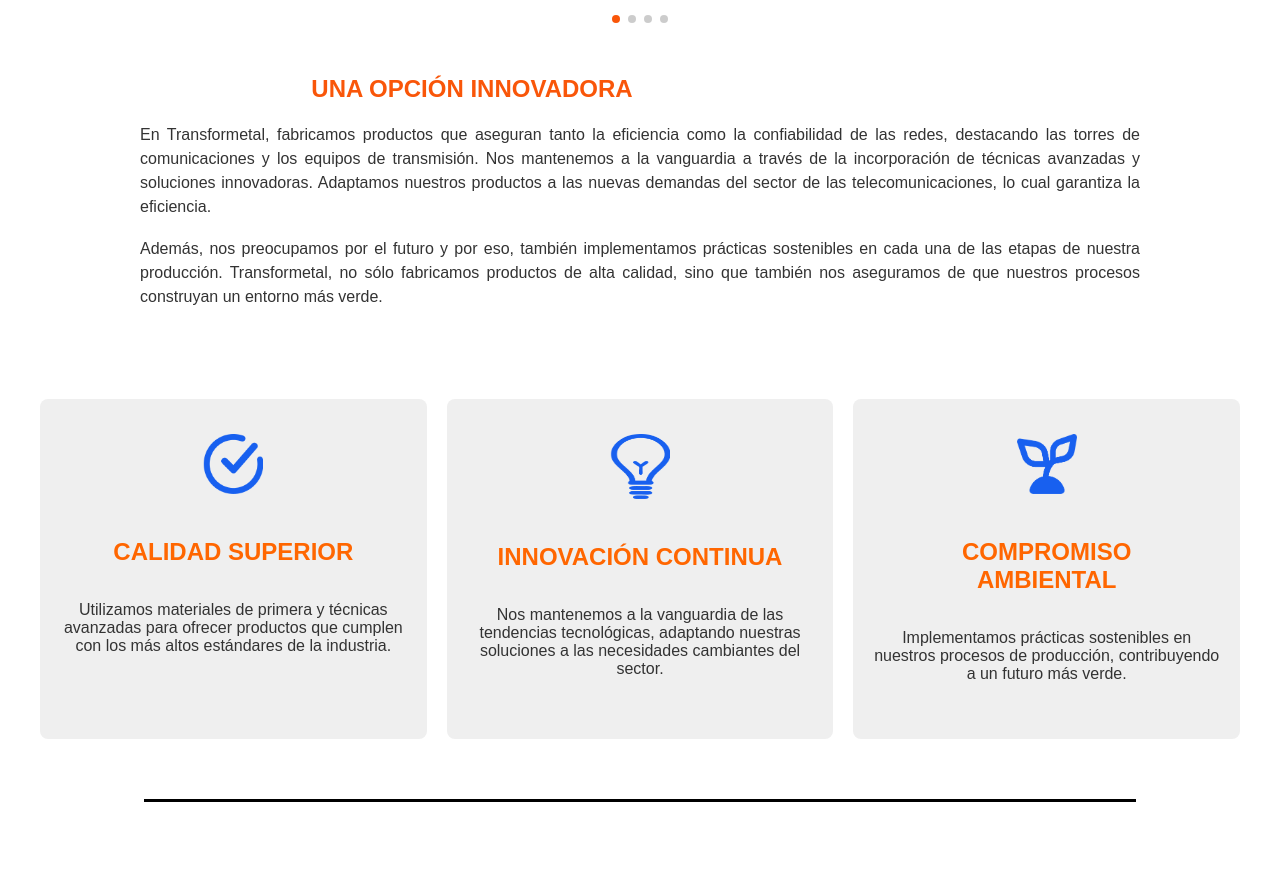
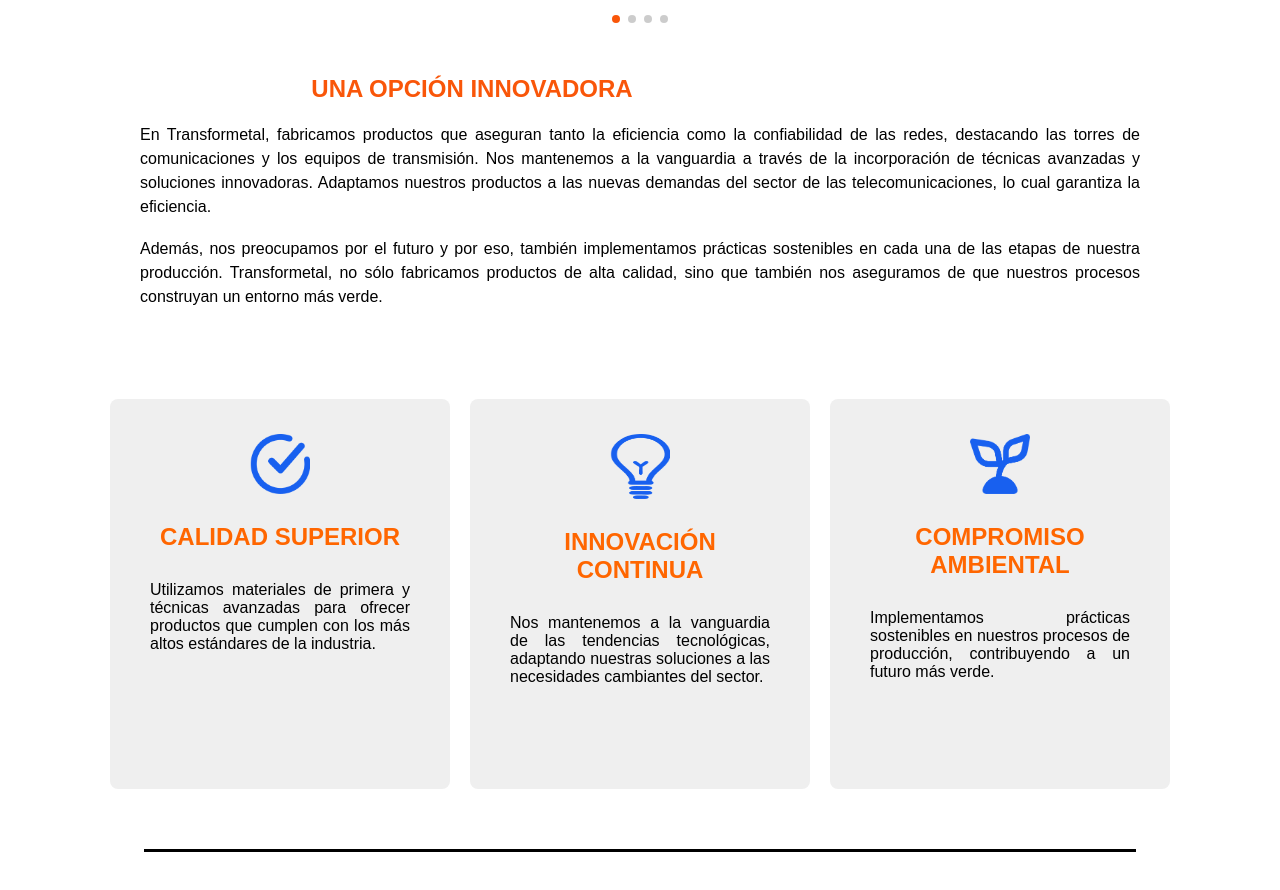
Before and after one commit to LE0-AR/Version2, a plain HTML site: page index.html in a window 1280 px wide. Shown: the part 1608-2498 px from the top of the page. Before the commit the page ends 2470 px from the top, so only its background shows below. Drawn offline with nearby package versions, Linux system fonts and the light colour scheme; a web font is replaced by a local one.

Commit message:
Prueba final

```diff
--- a/style.css
+++ b/style.css
@@ -161,7 +161,7 @@
   max-width: 1000px;
   margin: 0 auto; /* Centra el texto */
   font-size: 16px;
-  color: #333;
+  color: var(--dark-color);
   text-align: justify;
   line-height: 1.5;
   font-family: 'Franklin Gothic', sans-serif;
@@ -195,8 +195,8 @@
 }
 
 .beneficio {
-  width: 350px; /* Reduce un poco el tamaño */
-  height: 300px; /* Ajuste dinámico */
+  width: 300px; /* Reduce un poco el tamaño */
+  height: 350px; /* Ajuste dinámico */
   padding: 20px;
   background-color: #efefef;
   border-radius: 8px;
@@ -217,7 +217,7 @@
 }
 /* Títulos */
 .beneficio-titulo {
-  padding:  25px;
+  padding:  10px;
   font-size: 24px;
   font-weight: bold;
   color: #ff6600;
@@ -225,10 +225,12 @@
 }
 
 /* Texto */
+/* Texto */
 .beneficio-texto {
   font-size: 16px;
-  color: #333;
-  margin-top: 10px;
+  color: #000000;
+  text-align: justify;
+  padding: 20px;
   font-family: 'Franklin Gothic', sans-serif;
 }
 
```
